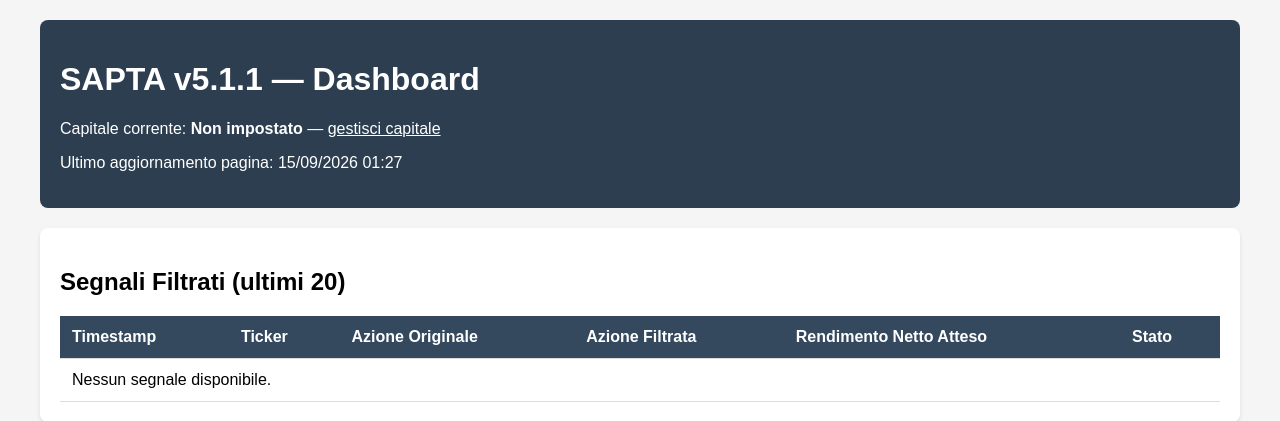
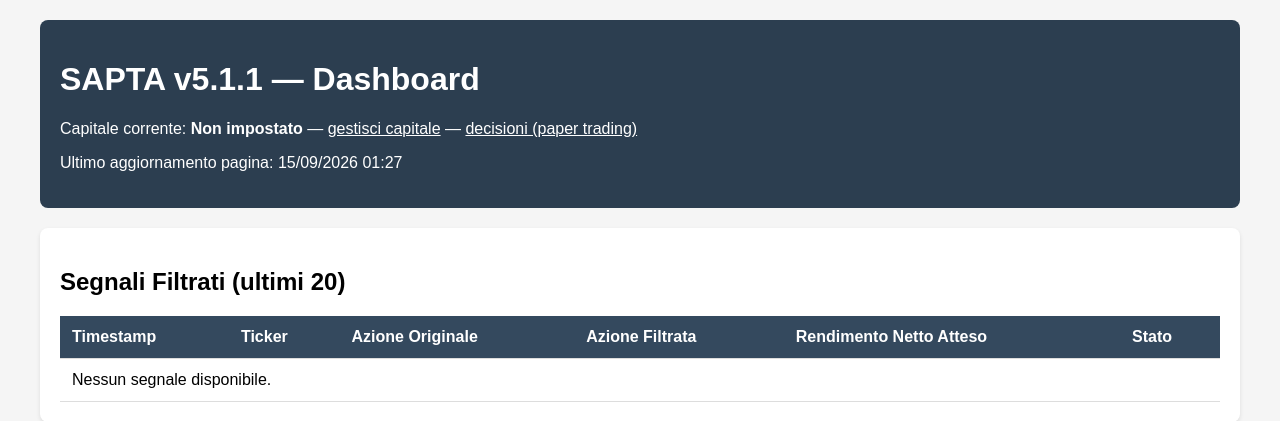
Before and after one commit to AlexPj72/SAPTA, a PHP site: page / in a window 1280 px wide. Shown: the top 421 px of the page. Run offline with PHP 8.4, Linux system fonts and the light colour scheme; data that the repository does not hold is empty.

Commit message:
index.php: aggiunge link a decisions.php (paper trading)

```diff
--- a/dashboard/index.php
+++ b/dashboard/index.php
@@ -38,6 +38,7 @@ $current_capital = $capital_history[0]['capital_eur'] ?? null;
             Capitale corrente:
             <strong><?= $current_capital !== null ? '€' . number_format($current_capital, 2) : 'Non impostato' ?></strong>
             — <a href="capital.php" style="color:#fff;">gestisci capitale</a>
+            — <a href="decisions.php" style="color:#fff;">decisioni (paper trading)</a>
         </p>
         <p>Ultimo aggiornamento pagina: <?= date('d/m/Y H:i') ?></p>
     </header>
@@ -73,6 +74,7 @@ $current_capital = $capital_history[0]['capital_eur'] ?? null;
                             <span class="badge hold">— nessuna azione</span>
                         <?php elseif (!empty($s['filter_passed'])): ?>
                             <span class="badge approved">✅ APPROVATO</span>
+                            <br><a href="decisions.php?ticker=<?= urlencode($s['ticker']) ?>&signal_id=<?= (int) $s['id'] ?>">registra decisione</a>
                         <?php else: ?>
                             <span class="badge rejected">❌ DECLASSATO</span>
                             <br><small><?= htmlspecialchars($s['filter_reason'] ?? '') ?></small>
```
